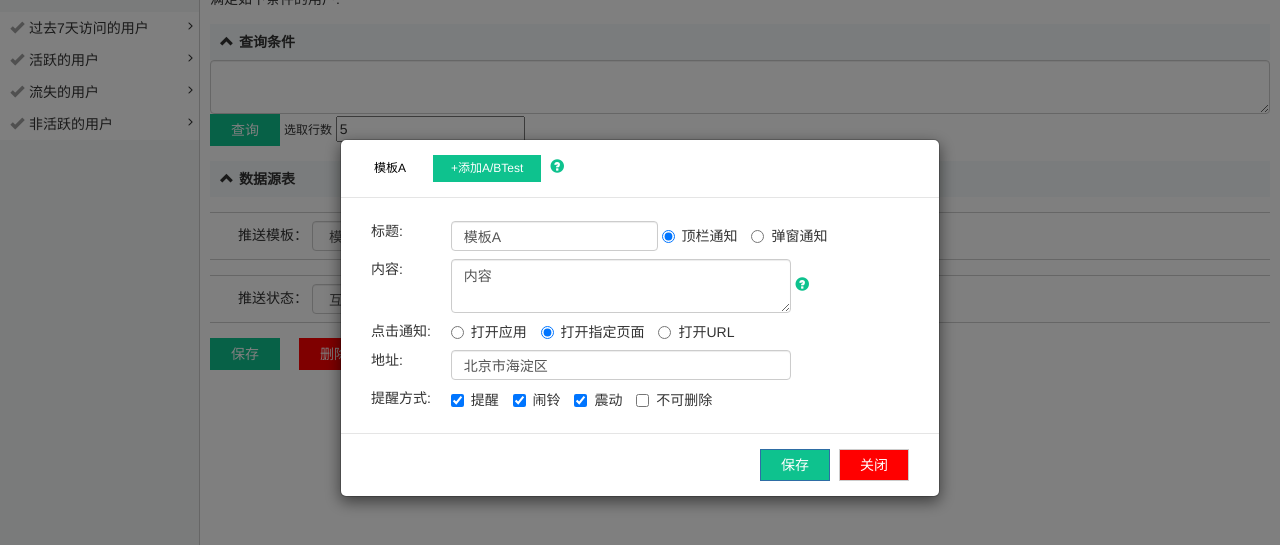
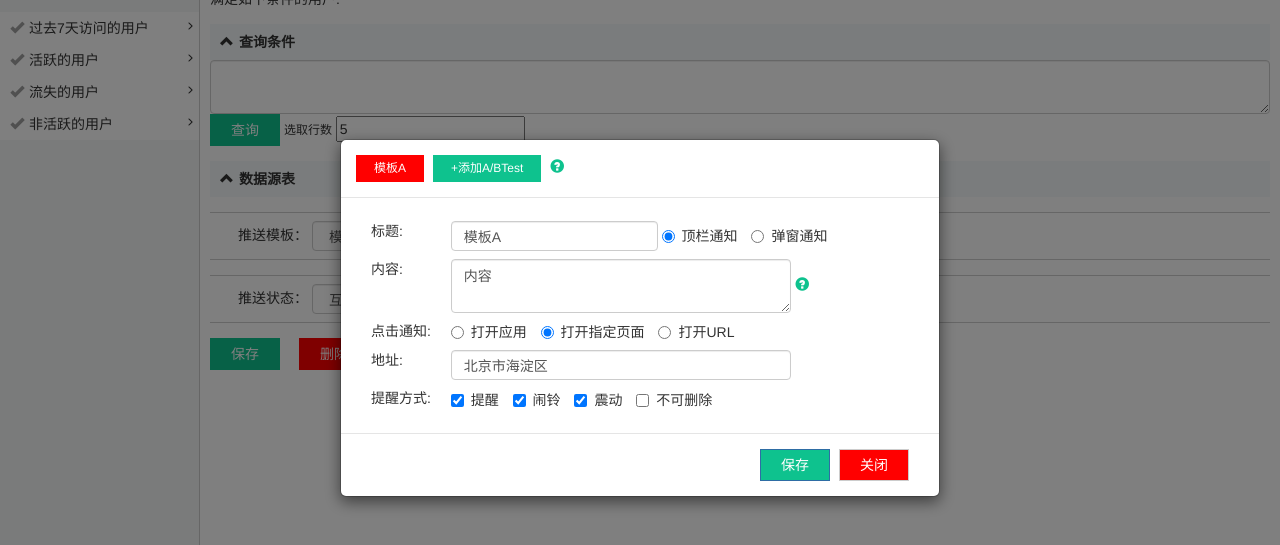
Before and after one commit to limanclear0726/partpro, a plain HTML site: page pro/index.html in a window 1280 px wide. Both pictures are taken after a click on the icon 526 px from the left and 314 px from the top of the page. Shown: the part 81-626 px from the top of the page. Drawn offline with Linux system fonts and the light colour scheme.

Commit message:
按钮颜色红色

```diff
--- a/pro/css/index.css
+++ b/pro/css/index.css
@@ -67,7 +67,7 @@ label { font-weight:  normal; }
 /*.templateheader { position: absolute; width:100%; top: -27px; left:0; }*/
 .templateheader a.templatename { margin-right:5px; display: inline-block;  background: #0ec28e; color: #fff;  padding:5px 18px; font-size: 12px; cursor: pointer; }
 .templateheader a:hover { text-decoration: none; color: #fff; }
-.templateheader a.current { background: #fff; color: #000; }
+.templateheader a.current { background: #FF0000; color: #fff; }
 .errormsg { color: red; margin: 5px; }
 
 .push_state_nubtag { display: none; margin-left: 5px; }
```
